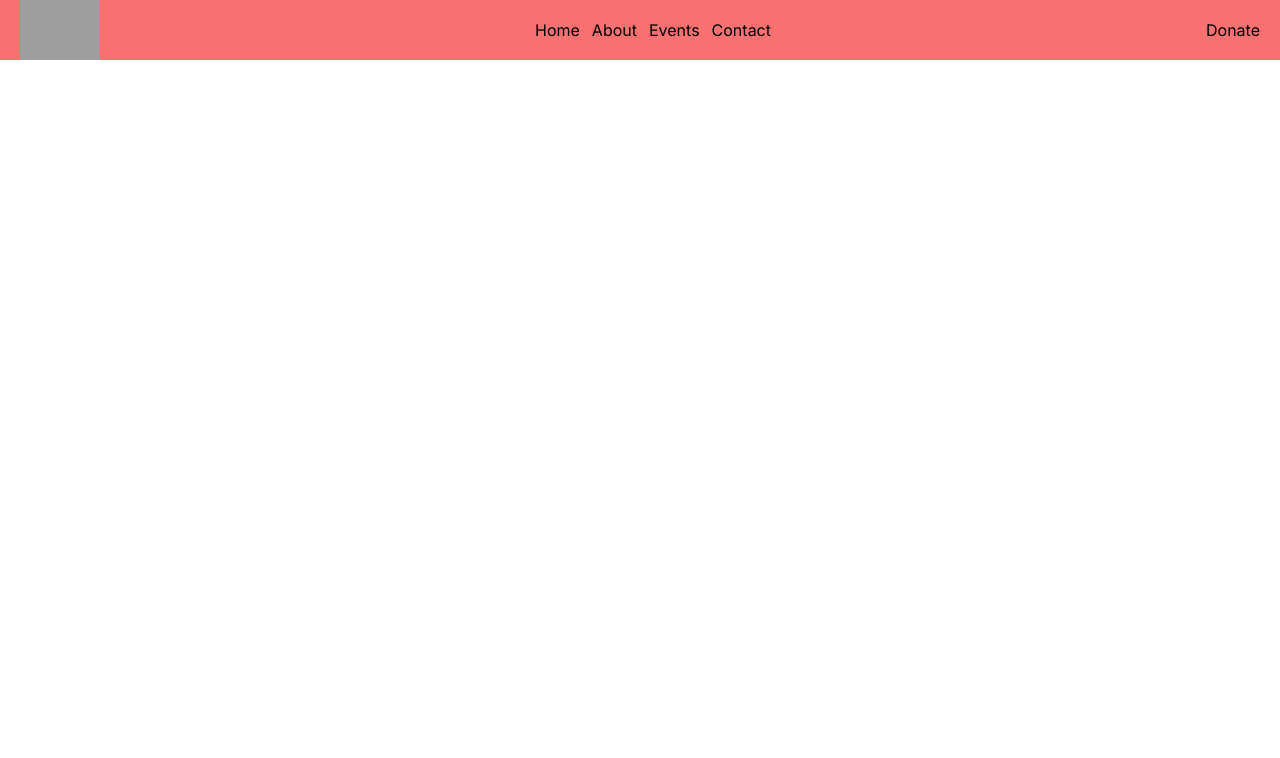
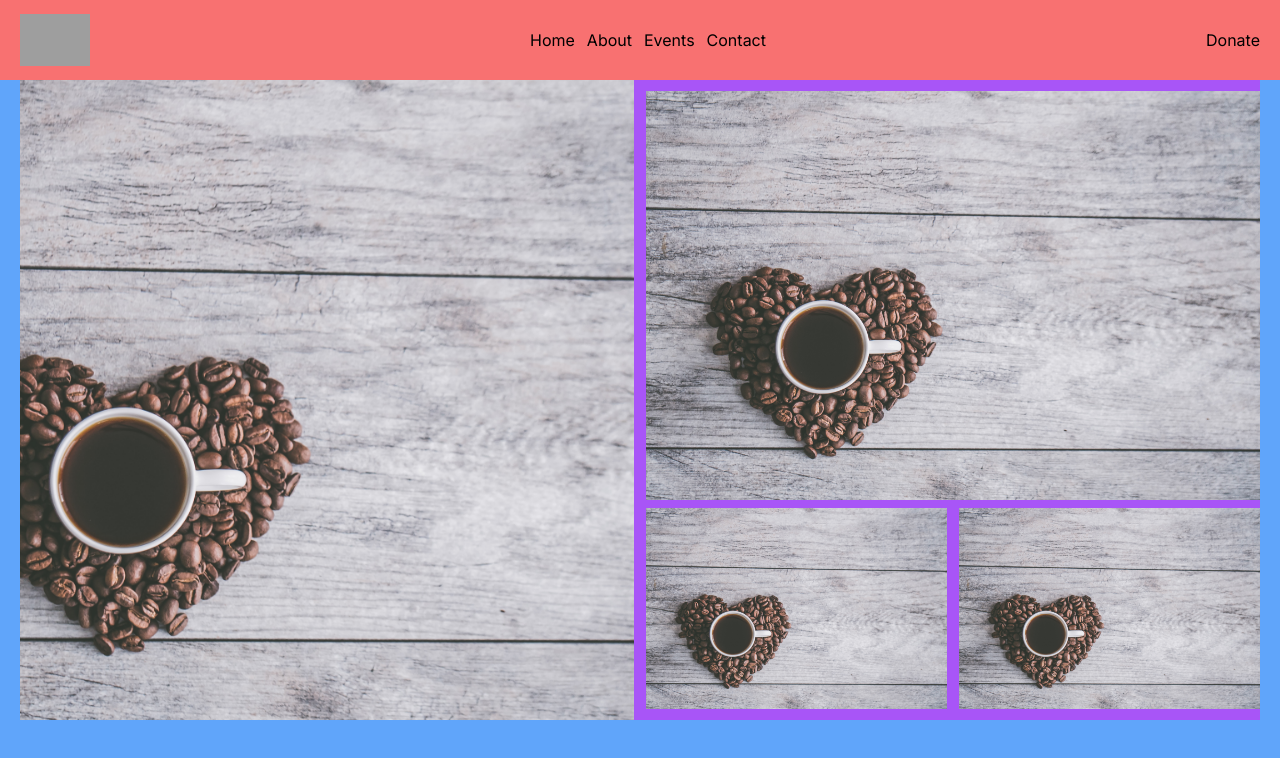
Before and after one commit to isiagi/kindcare, a Next.js app: page / in a window 1280 px wide. Shown: the top 758 px of the page. Built offline with nearby package versions, Linux system fonts and the light colour scheme; grey boxes are pictures that could not be loaded.

Commit message:
chore: hero layout

```diff
--- /dev/null
+++ b/app/components/hero/Hero.jsx
@@ -0,0 +1,73 @@
+import Image from "next/image";
+import React from "react";
+
+function Hero() {
+  return (
+    <div className="bg-blue-400 min-h-[90vh] px-5">
+      <div className="grid grid-cols-fluid bg-purple-500 min-h-[80vh] gap-3">
+        <div>
+          <Image
+            src="/images/one.jpg"
+            alt=""
+            width={0}
+            height={0}
+            sizes="100vw"
+            style={{
+              width: "100%",
+              height: "100%",
+              objectFit: "cover",
+            }}
+          />
+        </div>
+        <div className="flex flex-col justify-center gap-2">
+          <div>
+            <Image
+              src="/images/one.jpg"
+              alt=""
+              width={0}
+              height={0}
+              sizes="100vw"
+              style={{
+                width: "100%",
+                height: "100%",
+                objectFit: "cover",
+              }}
+            />
+          </div>
+          <div className="grid grid-cols-fluid gap-3">
+            <div>
+              <Image
+                src="/images/one.jpg"
+                alt=""
+                width={0}
+                height={0}
+                sizes="100vw"
+                style={{
+                  width: "100%",
+                  height: "100%",
+                  objectFit: "cover",
+                }}
+              />
+            </div>
+            <div>
+              <Image
+                src="/images/one.jpg"
+                alt=""
+                width={0}
+                height={0}
+                sizes="100vw"
+                style={{
+                  width: "100%",
+                  height: "100%",
+                  objectFit: "cover",
+                }}
+              />
+            </div>
+          </div>
+        </div>
+      </div>
+    </div>
+  );
+}
+
+export default Hero;
--- a/app/components/nav/Nav.jsx
+++ b/app/components/nav/Nav.jsx
@@ -3,8 +3,8 @@ import React from "react";
 
 function Nav() {
   return (
-    <div className="bg-red-400 flex justify-between items-center px-5">
-      <Image src="/images/care.png" alt="" width="80" height="80" />
+    <div className="bg-red-400 flex justify-between items-center px-5 min-h-[10vh]">
+      <Image src="/images/care.png" alt="" width="70" height="70" />
 
       <ul className="flex gap-3">
         <li>Home</li>
--- a/app/page.js
+++ b/app/page.js
@@ -1,9 +1,11 @@
+import Hero from "./components/hero/Hero";
 import Nav from "./components/nav/Nav";
 
 export default function Home() {
   return (
     <div>
       <Nav />
+      <Hero />
     </div>
   );
 }
--- a/tailwind.config.js
+++ b/tailwind.config.js
@@ -7,10 +7,11 @@ module.exports = {
   ],
   theme: {
     extend: {
-      backgroundImage: {
-        "gradient-radial": "radial-gradient(var(--tw-gradient-stops))",
-        "gradient-conic":
-          "conic-gradient(from 180deg at 50% 50%, var(--tw-gradient-stops))",
+      gridTemplateColumns: {
+        fluid: "repeat(auto-fit, minmax(300px, 1fr))",
+      },
+      gridTemplateRows: {
+        rowFluid: "repeat(auto-fit, minmax(300px, 1fr))",
       },
     },
   },
```
Also changed, not shown: public/images/one.jpg (added).
